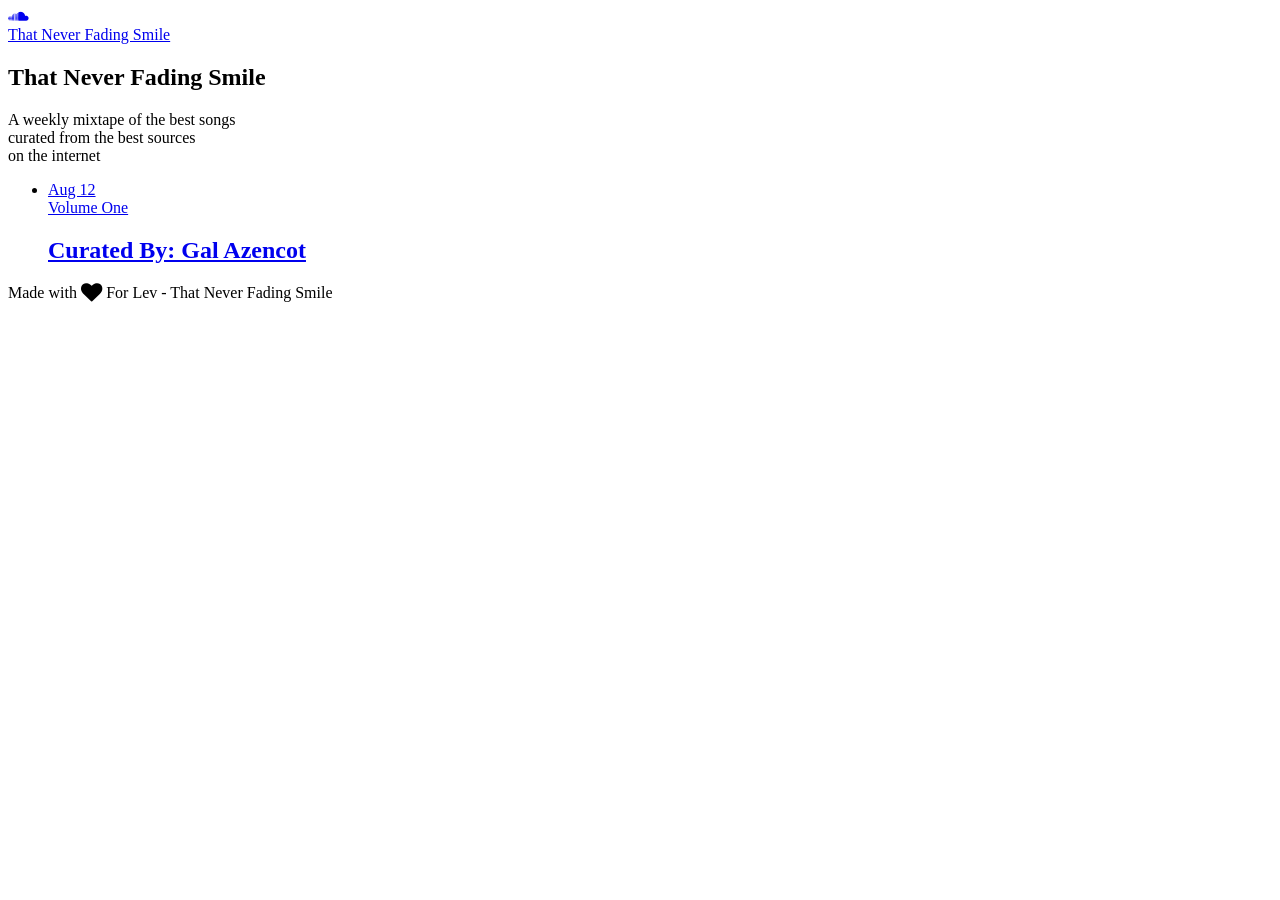
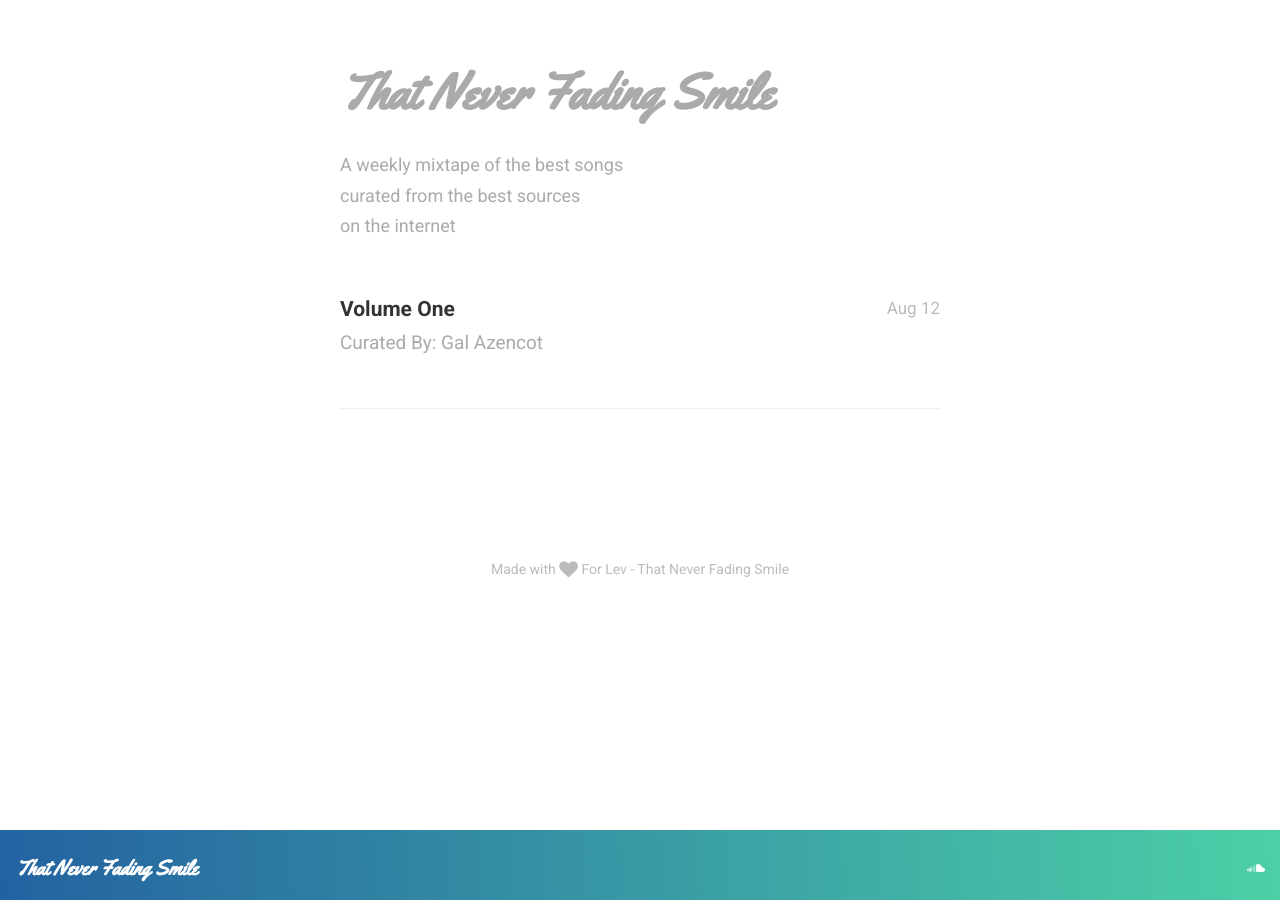
Before and after one commit to balzohrd/flapjack, a Jekyll site: the page built from index.html, in a window 1280 px wide. Built offline with Jekyll 4.4.1, drawn with Linux system fonts in a browser that asks for light colours; nearby versions of some CDN libraries; the list of posts is cut into pages by our own code; comment, search, counter and statistics services are not loaded.

```diff
--- a/_config.yml
+++ b/_config.yml
@@ -3,7 +3,7 @@ title: "That Never Fading Smile"
 email: gal@dng.io
 description: > # this means to ignore newlines until "baseurl:"
   For Lev - That Never Fading Smile
-baseurl: "flapjack" # the subpath of your site, e.g. /blog/
+baseurl: "/flapjack" # the subpath of your site, e.g. /blog/
 url: "http://balzohrd.github.io" # the base hostname & protocol for your site
 twitter_username:
 github_username:
```
Also changed, not shown: 2 other files.
